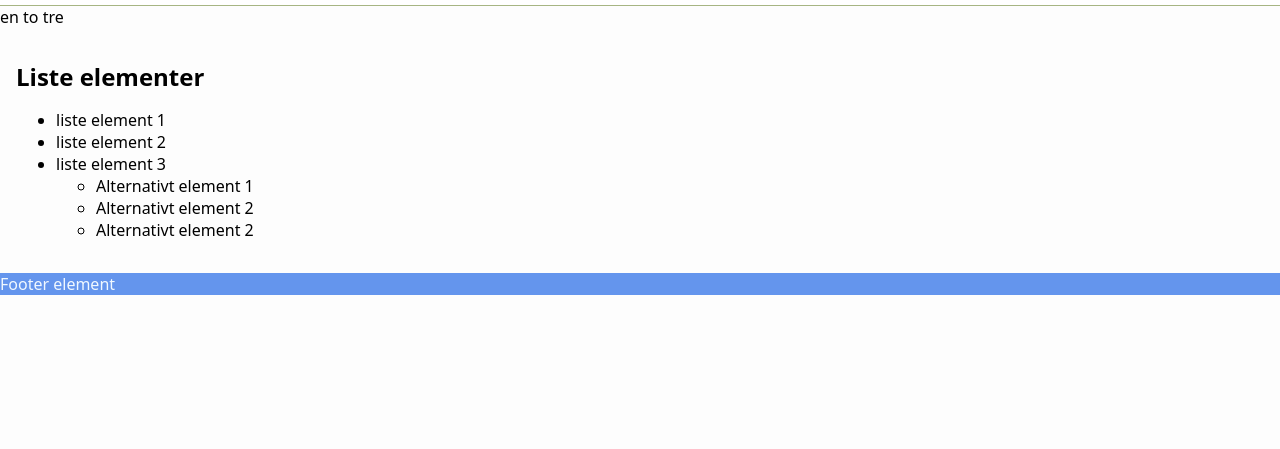
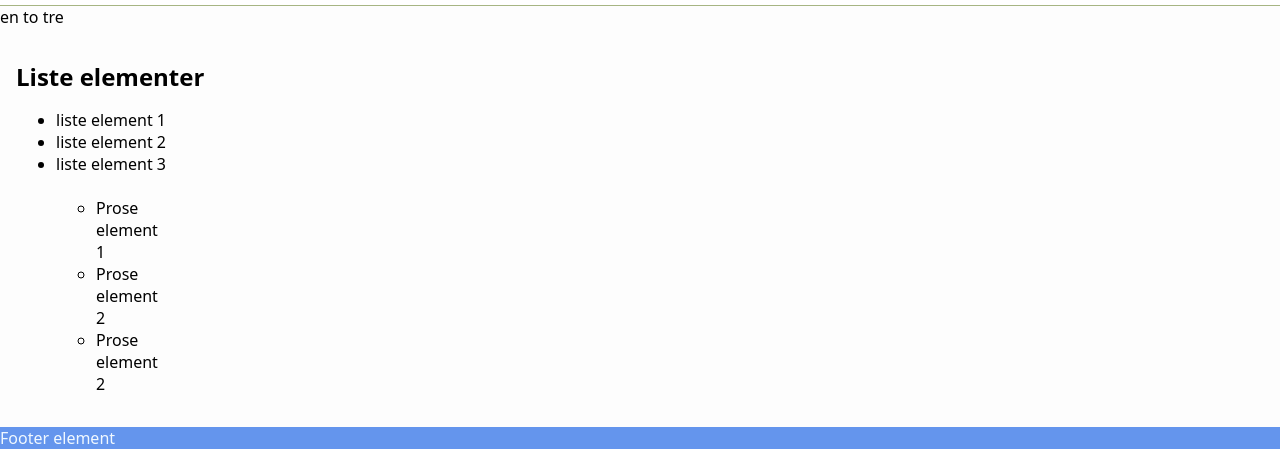
Before and after one commit to Bartelus/StrikeThree, a website: page page2.html in a window 1280 px wide. Shown: the part 389-838 px from the top of the page. Before the commit the page ends 800 px from the top, so only its background shows below. Drawn offline with Linux system fonts and the light colour scheme.

Commit message:
navbarfikset

```diff
--- a/page2.html
+++ b/page2.html
@@ -44,10 +44,10 @@ alt="">
 <li> liste element 2 </li>
 <li> liste element 3 </li>
 
-<ul>
-  <li>Alternativt element 1</li>
-  <li>Alternativt element 2</li>
-  <li>Alternativt element 2</li>
+<ul> <br />
+  <li class="prose">Prose element 1</li>
+  <li class="prose">Prose element 2</li>
+  <li class="prose">Prose element 2</li>
 </ul>
 
 </main>
--- a/styles.css
+++ b/styles.css
@@ -13,7 +13,7 @@ body {
   display: flex;
   justify-content: space-between;
   align-items: center;
-  flex-direction: row;
+  flex-direction: ;
 }
 
 .homebilder {
@@ -34,8 +34,8 @@ body {
   font-family: Georgia, 'Times New Roman', Times, serif;
   background-color: rgb(184, 184, 255) ;
 }
-
-
+ .prose {max-width: 60;
+}
 
 .hyperlink {
   margin-bottom: 300px;
```
